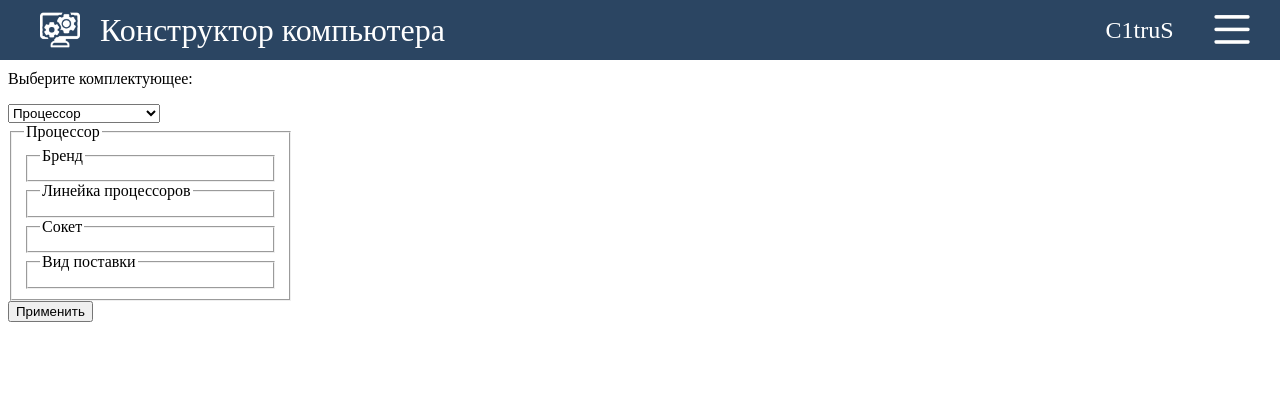
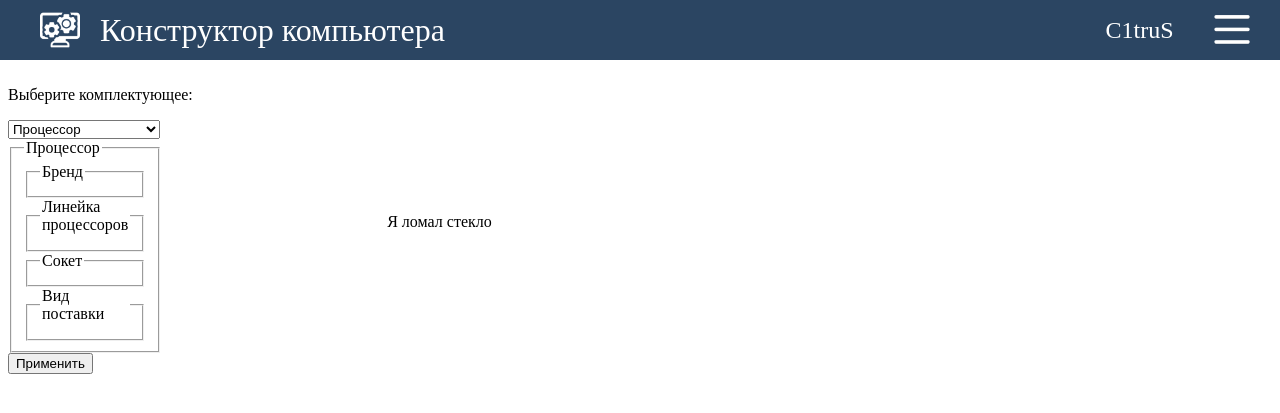
Before and after one commit to c1trusss/web_computer_constructor, a Flask app: page / in a window 1280 px wide. Shown: the top 413 px of the page. Run offline with Flask 3, Linux system fonts and the light colour scheme.

Commit message:
добавлен блок с отображением результатов поиска

```diff
--- a/static/css/style.css
+++ b/static/css/style.css
@@ -2,7 +2,7 @@ h1, main {
     font-family: montserrat
 }
 
-.header__left, .header__right, header {
+.header__left, .header__right, header, .display__items {
     align-items: center;
     display: flex
 }
@@ -54,6 +54,15 @@ main {
     margin-top: 70px
 }
 
+.main__content {
+    display: flex;
+    justify_content: space-between
+}
+
+form.choose {
+    width: 30%
+}
+
 fieldset.parameter {
     width: 20%
 }
--- a/templates/index.html
+++ b/templates/index.html
@@ -2,7 +2,8 @@
 
 {% block content %}
 
-<form method="POST" action="/">
+<div class="main__content">
+  <form method="POST" action="/" class="choose">
 
     <p>Выберите комплектующее:</p>
     <select name="chooseType">
@@ -29,5 +30,9 @@
 
     <button type="submit">Применить</button>
   </form>
+  <div class="display__items">
+    <p>Я ломал стекло</p>
+  </div>
+</div>
 
 {% endblock %}
```
Lines whose indentation alone changed are shown as unchanged.
